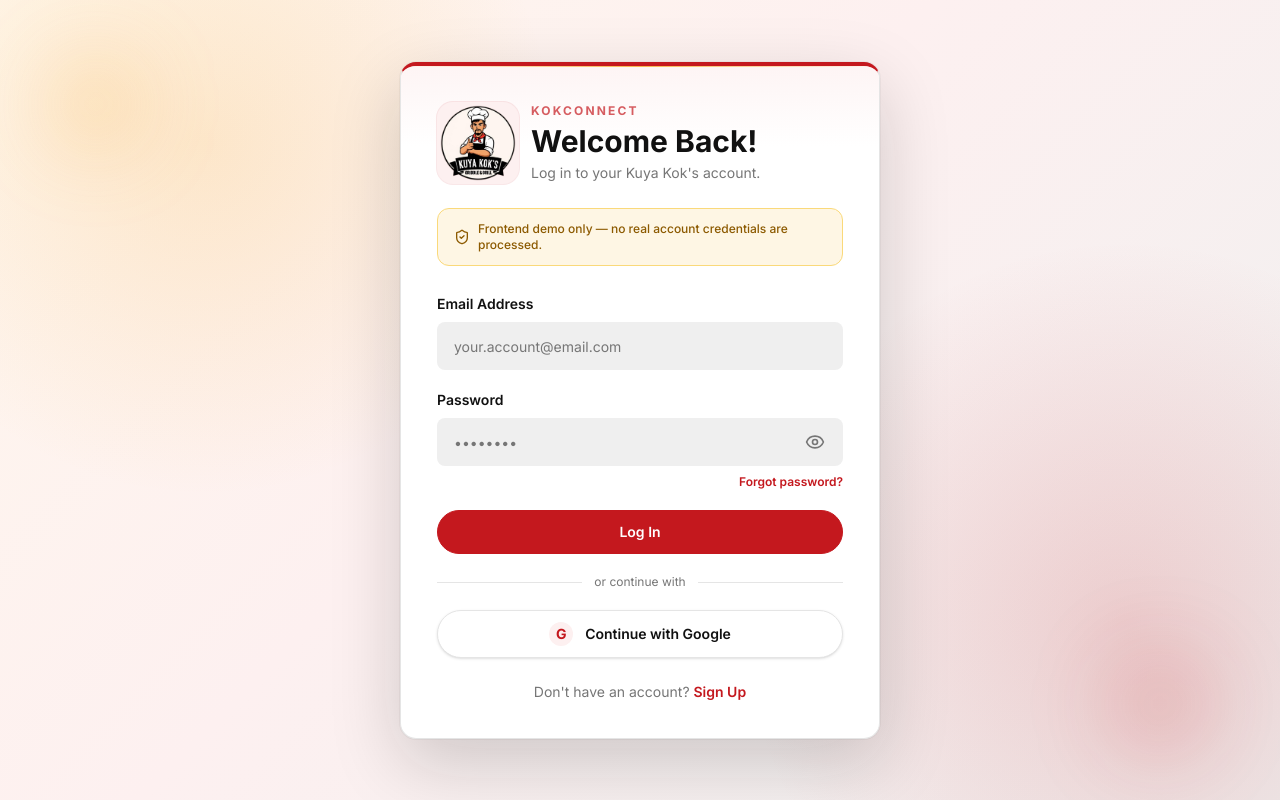
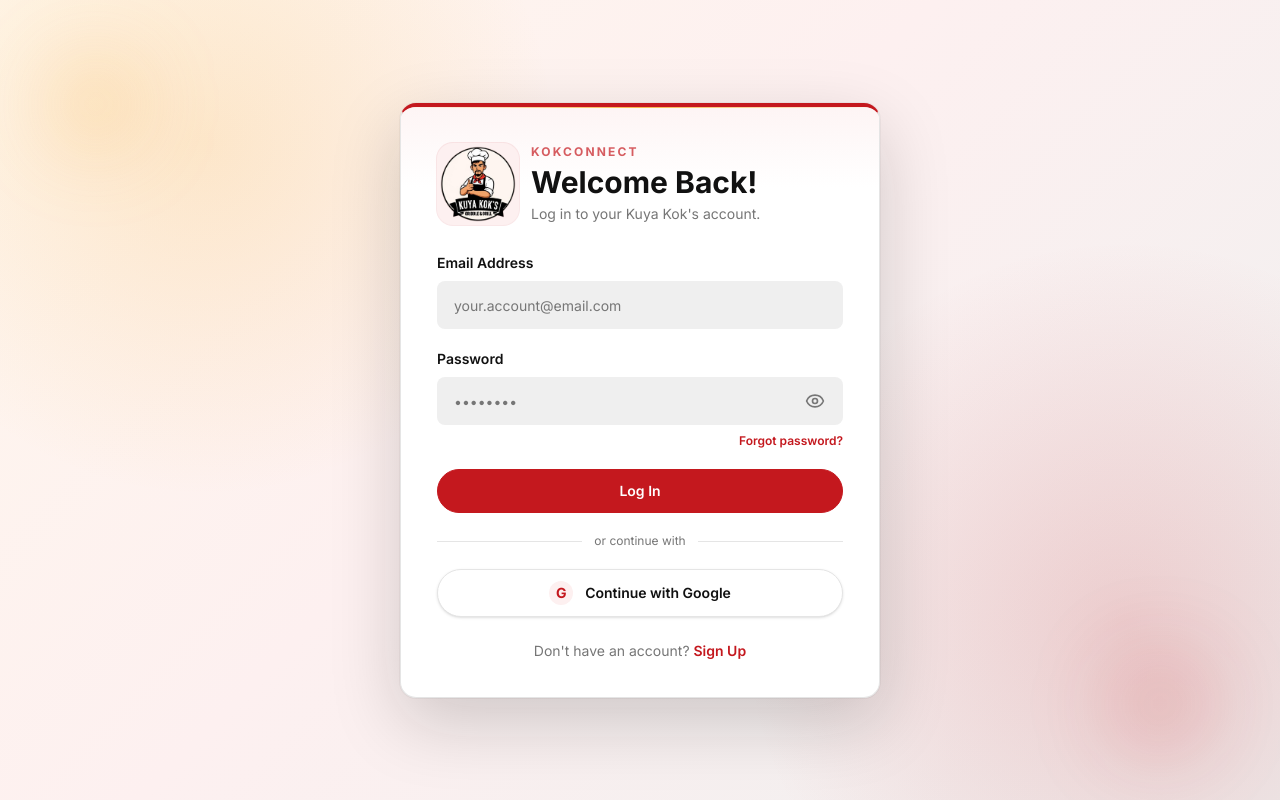
Before and after one commit to xKurty06/kokconnect, a Next.js app: page /login in a window 1280 px wide. Built offline with nearby package versions, Linux system fonts and the light colour scheme.

Commit message:
fix(auth): remove demo notice from login

```diff
--- a/src/components/login-form.tsx
+++ b/src/components/login-form.tsx
@@ -2,7 +2,7 @@
 
 import Image from "next/image";
 import Link from "next/link";
-import { Eye, EyeOff, ShieldCheck } from "lucide-react";
+import { Eye, EyeOff } from "lucide-react";
 import { useState } from "react";
 import { Button } from "@/components/ui/button";
 
@@ -20,11 +20,6 @@
           <h1 className="mt-1 text-3xl font-bold">Welcome Back!</h1>
           <p className="mt-1 text-sm text-muted">Log in to your Kuya Kok&apos;s account.</p>
         </div>
-      </div>
-
-      <div className="mt-6 flex items-center gap-2 rounded-xl border border-gold-pale bg-gold-tint px-4 py-3 text-xs font-medium text-gold-deep">
-        <ShieldCheck className="size-4 shrink-0" />
-        Frontend demo only — no real account credentials are processed.
       </div>
 
       <form className="mt-7 grid gap-5" onSubmit={(event) => event.preventDefault()}>
```
